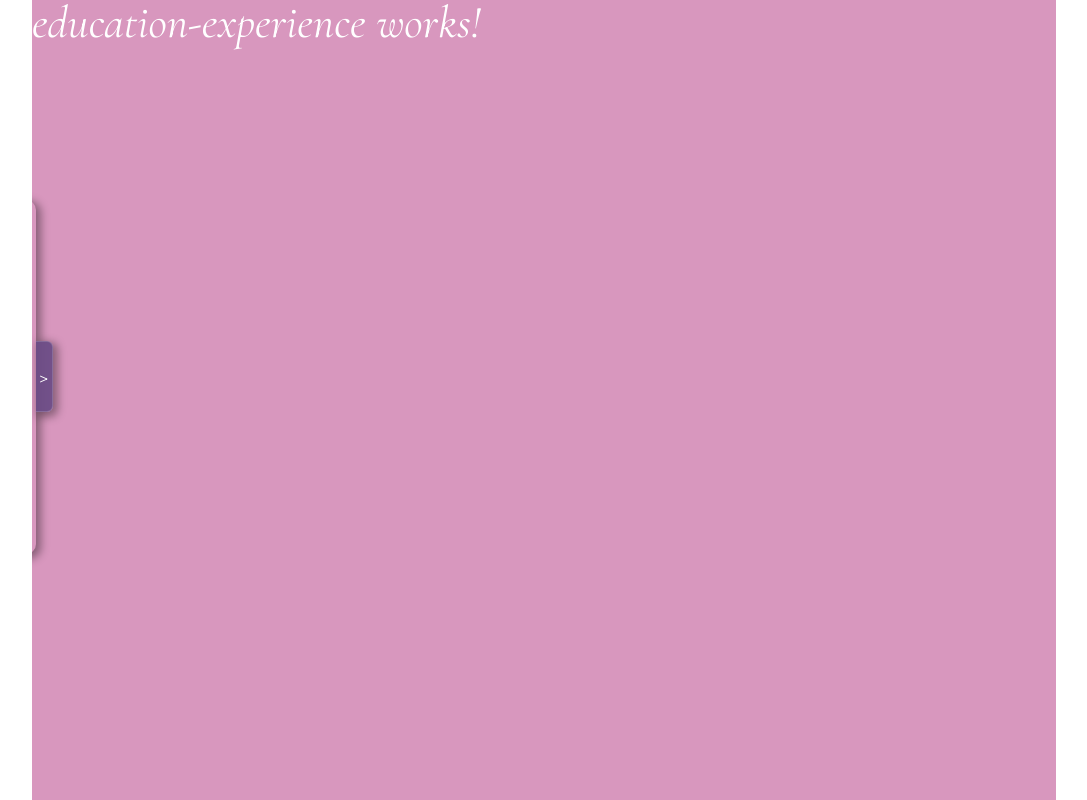
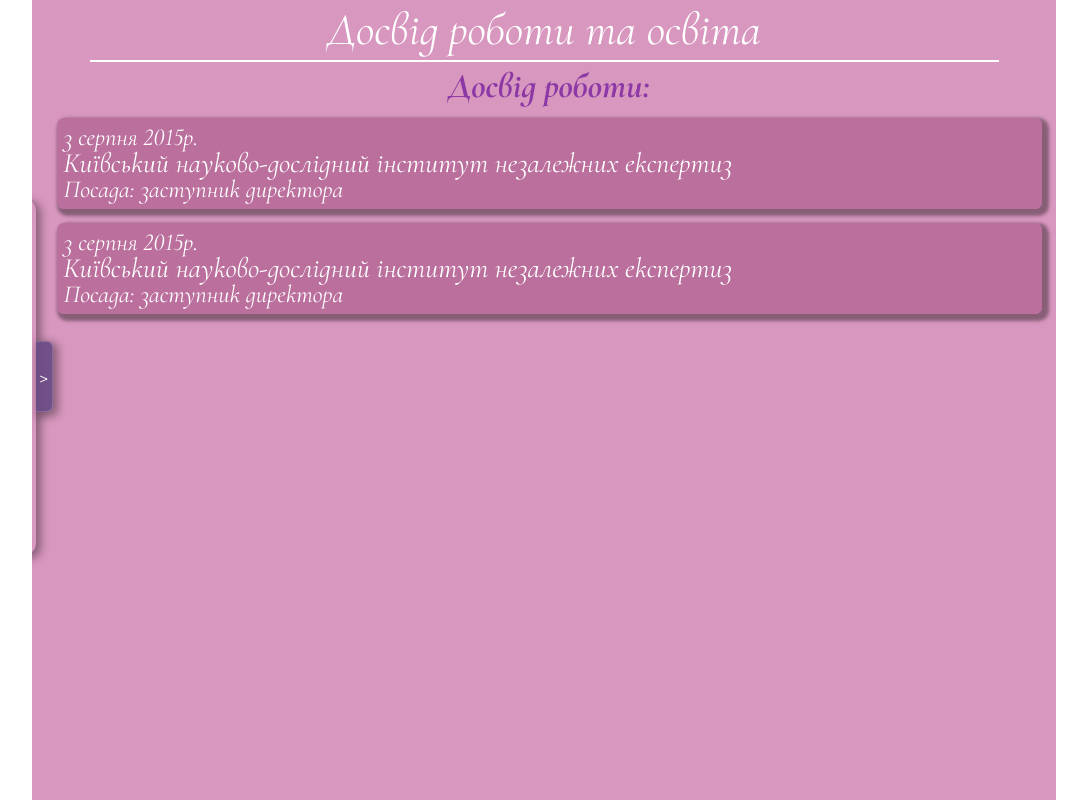
Before and after one commit to Pasha147/LawUkr, an Angular app in the folder Lawukr/: page /edexp in a window 1280 px wide. Shown: the whole page, without its empty margins (96-1183 px from the left). Built offline with nearby package versions, Linux system fonts and the light colour scheme.

Commit message:
The menu btn and experience

```diff
--- a/Lawukr/src/app/app.component.scss
+++ b/Lawukr/src/app/app.component.scss
@@ -60,10 +60,10 @@
       z-index: 21;
       //   border: chartreuse 1px solid;
       position: absolute;
-      right: -0.5rem;
+      right: -0.7rem;
       top: 40%;
       height: 20%;
-      width: $wBtn + 0.75rem;
+      width: $wBtn + 0.85rem;
     }
     .menuBtn {
       position: absolute;
--- a/Lawukr/src/app/awards/awards.component.scss
+++ b/Lawukr/src/app/awards/awards.component.scss
@@ -31,7 +31,7 @@
           right: -100%;
           transition: opacity, right; //cubic-bezier(0.25, 0.1, 0.25, 1);
 
-          transition: 1s ease-in-out; //cubic-bezier(0.25, 0.1, 0.25, 1);
+          transition: 0.8s ease-in-out; //cubic-bezier(0.25, 0.1, 0.25, 1);
           //   border: red 2px solid;
           width: 100%;
           height: 100%;
@@ -54,7 +54,7 @@
         }
         .slCurent {
           opacity: 100%;
-          z-index: 3;
+          z-index: 4;
           right: 0;
         }
         .slPrev {
@@ -70,6 +70,7 @@
           opacity: 0%;
         }
       }
+
       .lBtn,
       .rBtn {
         width: 35%;
--- a/Lawukr/src/app/education-experience/education-experience.component.html
+++ b/Lawukr/src/app/education-experience/education-experience.component.html
@@ -1,3 +1,21 @@
 <div class="educExpCont">
-  <h1>education-experience works!</h1>
+  <header>
+    <h1>Досвід роботи та освіта</h1>
+  </header>
+  <div class="linecont">
+    <div class="line"></div>
+  </div>
+  <article>
+    <h2>Досвід роботи:</h2>
+    <div class="place">
+      <p>з серпня 2015р.</p>
+      <h3>Київський науково-дослідний інститут незалежних експертиз</h3>
+      <p>Посада: заступник директора</p>
+    </div>
+    <div class="place">
+      <p>з серпня 2015р.</p>
+      <h3>Київський науково-дослідний інститут незалежних експертиз</h3>
+      <p>Посада: заступник директора</p>
+    </div>
+  </article>
 </div>
--- a/Lawukr/src/app/education-experience/education-experience.component.scss
+++ b/Lawukr/src/app/education-experience/education-experience.component.scss
@@ -2,4 +2,38 @@
   background: rgb(216, 151, 190);
   height: 100%;
   color: #ffffff;
+  text-align: center;
+  padding: 0.5rem;
+  header {
+    margin-bottom: 0.5rem;
+  }
+  .linecont {
+    margin-top: 0;
+    margin-bottom: 0.5rem;
+  }
+  article {
+    h2 {
+      font-size: 2.5rem;
+      text-align: center;
+      margin-bottom: 0.5rem;
+      color: rgb(140, 57, 165);
+      font-weight: bold;
+    }
+    h3 {
+      font-size: 2rem;
+    }
+    margin-left: 1.25rem;
+    margin-right: 0.5rem;
+    text-align: start;
+    p {
+      font-size: 1.75rem;
+    }
+    .place {
+      margin: 1rem auto;
+      background: rgba(175, 94, 143, 0.692);
+      padding: 0.5rem;
+      border-radius: 0.5rem;
+      box-shadow: 0.25rem 0.25rem 0.25rem 0.25rem rgba(0, 0, 0, 0.377);
+    }
+  }
 }
```
Also changed, not shown: 5 other files (tests, documents, lock files or other folders).
